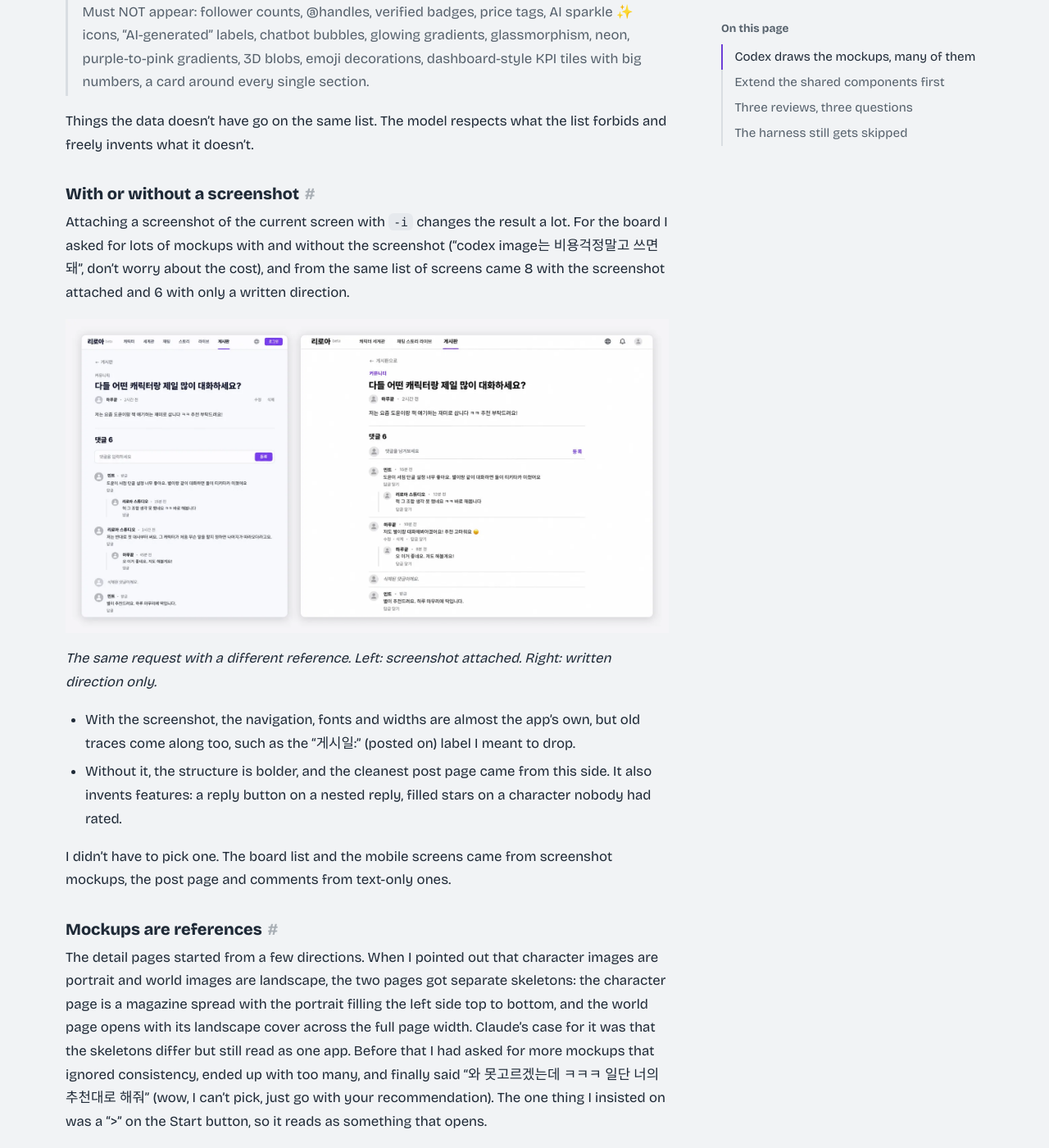
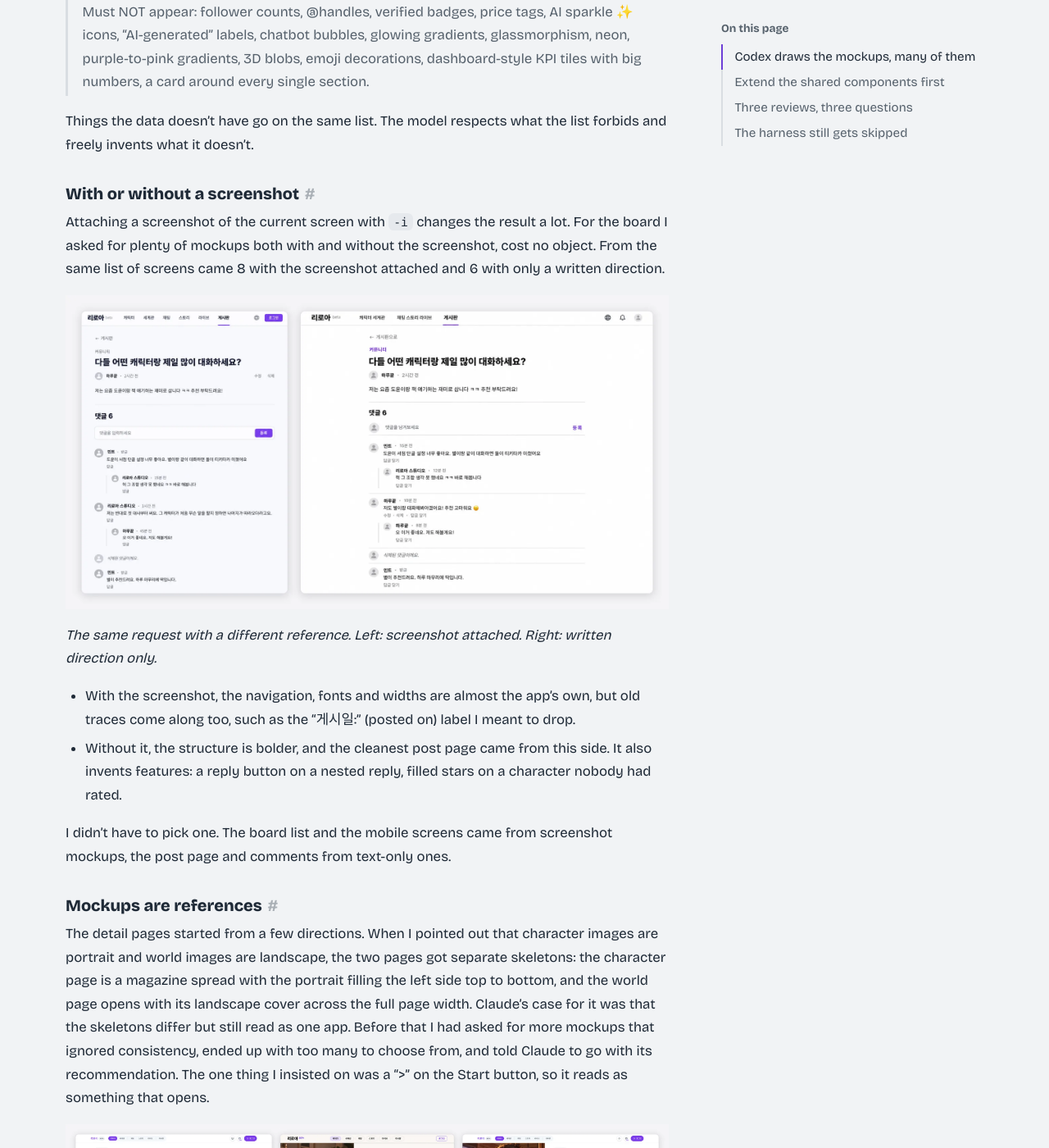
Before and after one commit to zeikar/zeikar.github.io, a Jekyll site: the page built from _posts/2026-11-18-claude-code-ui-redesign-harness.md, in a window 1280 px wide and 1400 px high, scrolled down 1633 px. Shown: the whole window at 82% size. Built offline with Jekyll 4.4.1, drawn with Linux system fonts in a browser that asks for light colours; some web fonts are replaced; comment, search, counter and statistics services are not loaded; some of the changed text lies outside the part shown.

Commit message:
fix(blog): file the harness post under riroa and dotfiles, paraphrase the chat quotes

```diff
--- a/_posts/2026-11-18-claude-code-ui-redesign-harness.md
+++ b/_posts/2026-11-18-claude-code-ui-redesign-harness.md
@@ -29,7 +29,7 @@ Things the data doesn't have go on the same list. The model respects what the li
 
 ### With or without a screenshot
 
-Attaching a screenshot of the current screen with `-i` changes the result a lot. For the board I asked for lots of mockups with and without the screenshot ("codex image는 비용걱정말고 쓰면돼", don't worry about the cost), and from the same list of screens came 8 with the screenshot attached and 6 with only a written direction.
+Attaching a screenshot of the current screen with `-i` changes the result a lot. For the board I asked for plenty of mockups both with and without the screenshot, cost no object. From the same list of screens came 8 with the screenshot attached and 6 with only a written direction.
 
 ![Two mockups from the same board post request. On the left, with the current screen attached, the navigation and fonts match the real app. On the right, with only a written direction, the top bar and button labels differ from the app.](/assets/images/blog/riroa-ui-mockups.webp)
 
@@ -42,7 +42,7 @@ I didn't have to pick one. The board list and the mobile screens came from scree
 
 ### Mockups are references
 
-The detail pages started from a few directions. When I pointed out that character images are portrait and world images are landscape, the two pages got separate skeletons: the character page is a magazine spread with the portrait filling the left side top to bottom, and the world page opens with its landscape cover across the full page width. Claude's case for it was that the skeletons differ but still read as one app. Before that I had asked for more mockups that ignored consistency, ended up with too many, and finally said "와 못고르겠는데 ㅋㅋㅋ 일단 너의 추천대로 해줘" (wow, I can't pick, just go with your recommendation). The one thing I insisted on was a ">" on the Start button, so it reads as something that opens.
+The detail pages started from a few directions. When I pointed out that character images are portrait and world images are landscape, the two pages got separate skeletons: the character page is a magazine spread with the portrait filling the left side top to bottom, and the world page opens with its landscape cover across the full page width. Claude's case for it was that the skeletons differ but still read as one app. Before that I had asked for more mockups that ignored consistency, ended up with too many to choose from, and told Claude to go with its recommendation. The one thing I insisted on was a ">" on the Start button, so it reads as something that opens.
 
 ![Three views of the character detail page. Left, before: separate boxes for the name, the image and the introduction. Middle, the Codex mockup: a portrait fills the left, with the name and Start button on the right. Right, the build: it follows the mockup's skeleton with the real character image and data.](/assets/images/blog/riroa-ui-detail.webp)
 
```
Also changed, not shown: other parts of _posts/2026-11-18-claude-code-ui-redesign-harness.md (+1 -1 lines), _posts/ko/2026-11-18-claude-code-ui-redesign-harness.md (+3 -3 lines).
